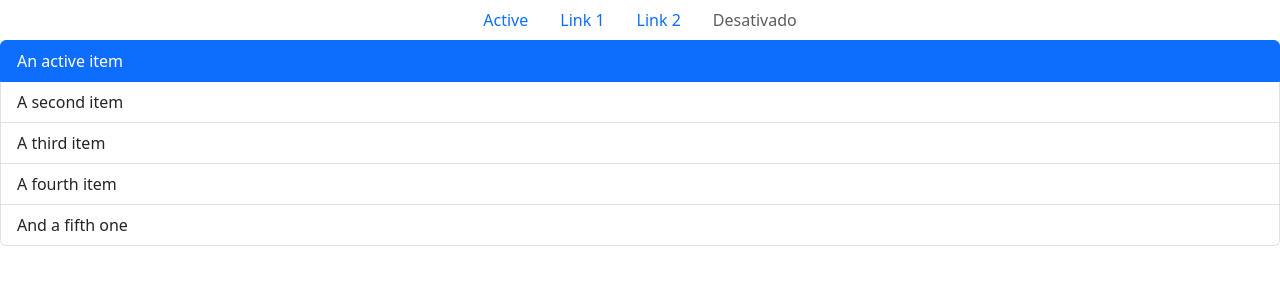
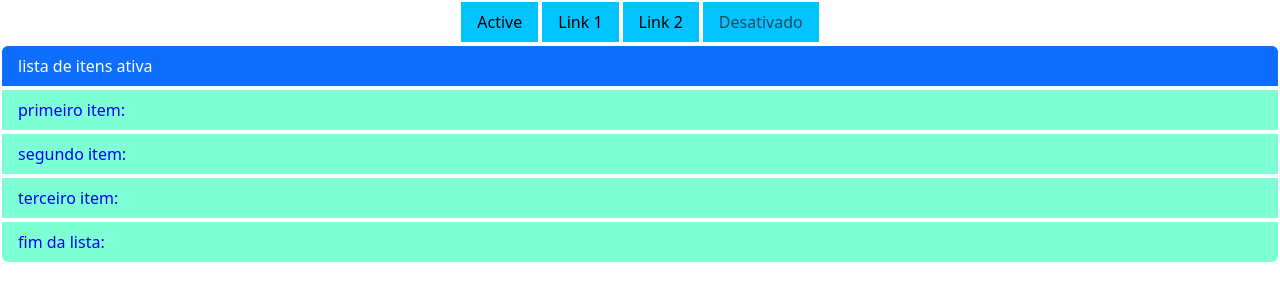
Before and after one commit to meirislene/bootstrap, a plain HTML site: page index.html in a window 1280 px wide. Drawn offline with nearby package versions, Linux system fonts and the light colour scheme.

Commit message:
bootstrap
hoje alterei as cores e coloquei margem

```diff
--- a/index.html
+++ b/index.html
@@ -6,7 +6,7 @@
     <meta name="viewport" content="width=device-width, initial-scale=1.0">
     <title>projeto1 boot</title>
 
-    <link rel="stylesheet" href="style.css">
+    <link rel="stylesheet" href="styleboot.css">
     <link href="https://cdn.jsdelivr.net/npm/bootstrap@5.3.0/dist/css/bootstrap.min.css" rel="stylesheet" integrity="sha384-9ndCyUaIbzAi2FUVXJi0CjmCapSmO7SnpJef0486qhLnuZ2cdeRhO02iuK6FUUVM" crossorigin="anonymous">
 
 
@@ -16,7 +16,10 @@
   <script src="https://cdn.jsdelivr.net/npm/bootstrap@5.3.0/dist/js/bootstrap.bundle.min.js" integrity="sha384-geWF76RCwLtnZ8qwWowPQNguL3RmwHVBC9FhGdlKrxdiJJigb/j/68SIy3Te4Bkz" crossorigin="anonymous"></script>
 
 
+  <div class= "caixa-blue">
+
     <ul class="nav justify-content-center">
+
       <li class="nav-item">
         <a class="nav-link active" aria-current="page" href="#">Active</a>
       </li>
@@ -34,12 +37,15 @@
 
     </ul>
 
+  </div>
+
+
   <ul class="list-group">
-    <li class="list-group-item active" aria-current="true">An active item</li>
-    <li class="list-group-item">A second item</li>
-    <li class="list-group-item">A third item</li>
-    <li class="list-group-item">A fourth item</li>
-    <li class="list-group-item">And a fifth one</li>
+    <li class="list-group-item active" aria-current="true">lista de itens ativa</li>
+    <li class="list-group-item">primeiro item:</li>
+    <li class="list-group-item">segundo item:</li>
+    <li class="list-group-item">terceiro item:</li>
+    <li class="list-group-item">fim da lista:</li>
   </ul>
 
 
--- /dev/null
+++ b/styleboot.css
@@ -0,0 +1,13 @@
+.caixa-blue ul li a{
+    color: black;
+    border: 5px;
+    background-color: rgb(0, 195, 255);
+    margin: 2px;
+}
+.list-group li {
+    color: blue;
+    border: 20px;
+    background-color: aquamarine;
+    margin: 2px;
+
+}
```
Also changed, not shown: style.css (deleted). Lines whose indentation alone changed are shown as unchanged.
